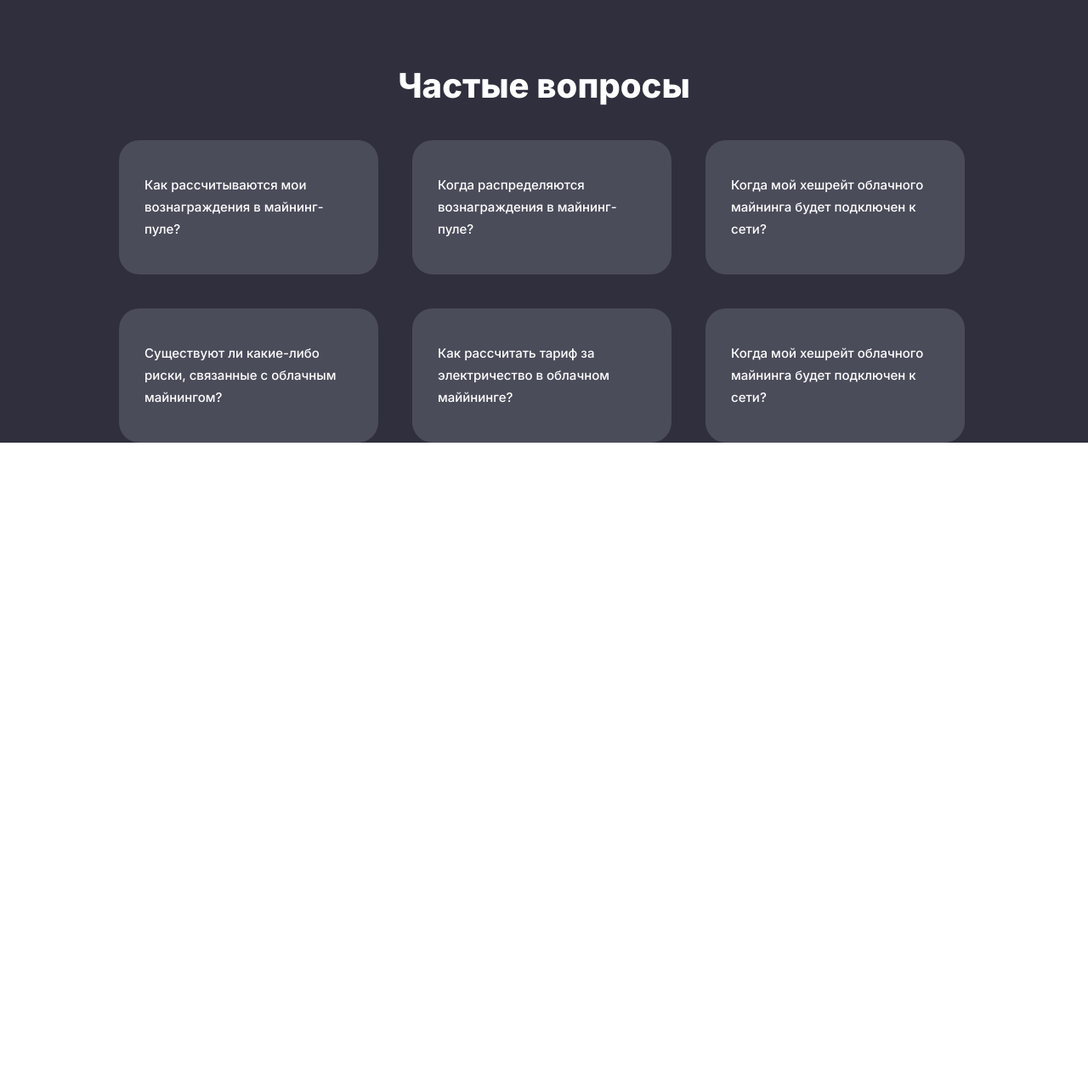
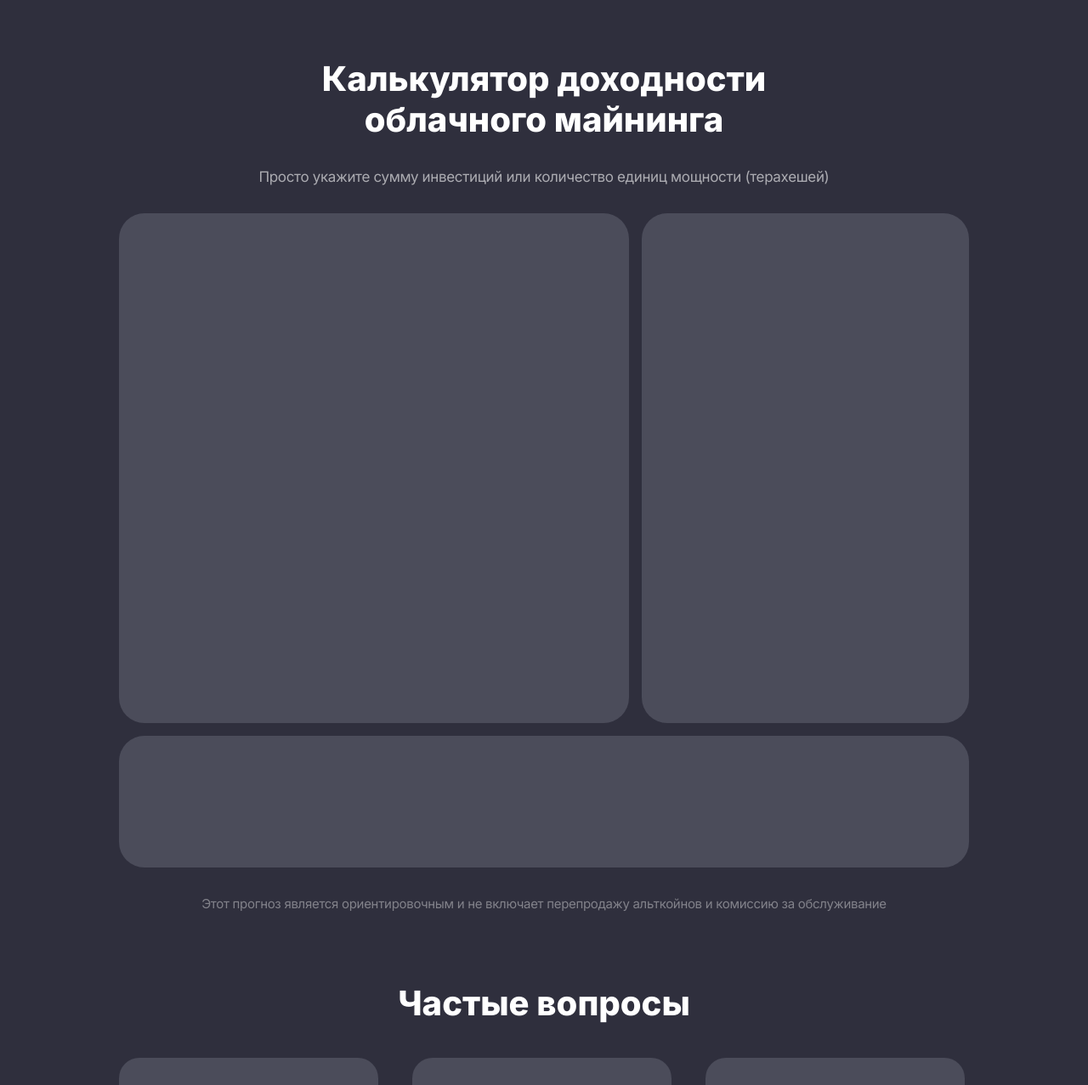
Before and after one commit to Amareis/cloud-maining, a website built with Vite: page index.html in a window 1280 px wide. Shown: the part 1026-2303 px from the top of the page at 85% size. Before the commit the page ends 1547 px from the top, so only its background shows below. Built offline with nearby package versions, Linux system fonts and the light colour scheme.

Commit message:
start: "calculator"

```diff
--- a/index.html
+++ b/index.html
@@ -38,10 +38,23 @@
 					<div class="instruction__item"><span>3</span>Получайте выплаты BTC каждый день</div>
 				</div>
 			</section>
-			<!-- <section class="calculator">
-				<div class="calculator__title title"></div>
-			</section> -->
-
+			<section class="calculator">
+				<div class="calculator__title title">Калькулятор доходности
+					облачного майнинга</div>
+				<div class="calculator__about">Просто укажите сумму инвестиций или количество единиц мощности
+					(терахешей)
+				</div>
+				<div class="calculator__inner">
+					<div class="calculator__frame"></div>
+					<div class="calculator__report"></div>
+					<div class="calculator__price"></div>
+				</div>
+				<div class="calculator__about calculator__about--bot">Этот прогноз является ориентировочным и не включает
+					перепродажу
+					альткойнов и
+					комиссию за обслуживание
+				</div>
+			</section>
 			<section class="questions">
 				<div class="questions__title title">Частые вопросы</div>
 				<div class="questions__list">
--- /dev/null
+++ b/src/styles/components/_calculator.scss
@@ -0,0 +1,50 @@
+.calculator {
+	margin-bottom: 80px;
+
+	@media (max-width: 768px) {
+		margin-bottom: 50px;
+	}
+
+	&__title {
+		max-width: 600px;
+		margin: 0 auto 30px;
+	}
+
+	&__about {
+		font-weight: 400;
+		font-size: 17px;
+		text-align: center;
+		letter-spacing: -0.02em;
+		margin-bottom: 30px;
+
+
+		color: rgba(255, 255, 255, 0.6);
+	}
+
+	&__about--bot {
+		font-size: 15px;
+		color: rgba(255, 255, 255, 0.4);
+		margin-bottom: 0;
+	}
+
+	&__inner {
+		display: grid;
+		grid-template-columns: 600px 385px;
+		grid-template-rows: 600px 155px;
+		gap: 15px;
+		margin-bottom: 30px;
+	}
+
+	&__frame,
+	&__report,
+	&__price {
+		background: #4B4C5A;
+		border-radius: 30px;
+	}
+
+	&__price {
+		grid-column-start: 1;
+		grid-column-end: 3;
+		display: flex;
+	}
+}
--- a/src/styles/components/_instruction.scss
+++ b/src/styles/components/_instruction.scss
@@ -32,6 +32,7 @@
 		width: calc((100% - 40px) / 3);
 		max-width: 320px;
 		text-align: center;
+		line-height: 22px;
 
 		@media (max-width: 900px) {
 			width: calc((100% - 20px) / 2);
--- a/src/styles/pages/home.scss
+++ b/src/styles/pages/home.scss
@@ -2,3 +2,4 @@
 @use "../components/first-frame";
 @use "../components/instruction";
 @use "../components/questions";
+@use "../components/calculator";
```
